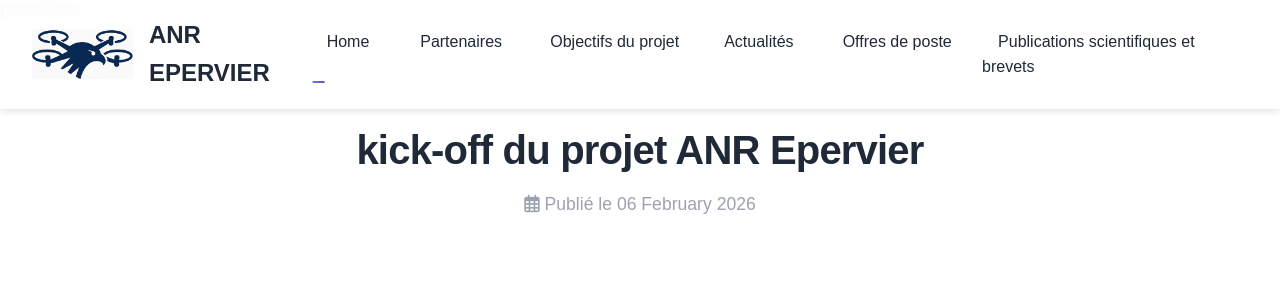
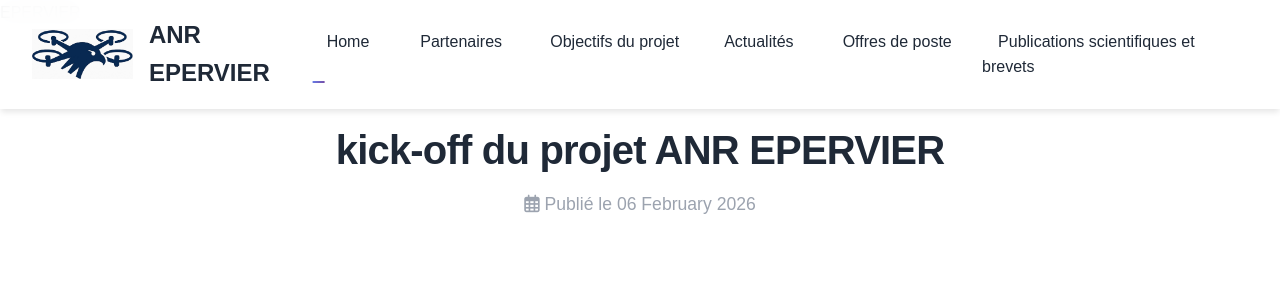
Before and after one commit to XLIM-Perception/anr-epervier, a Jekyll site: the page built from _posts/2026-02-06-kick-off.md, in a window 1280 px wide and 900 px high. Shown: the top 300 px of the window. Built offline with Jekyll 4.4.1, drawn with Linux system fonts in a browser that asks for light colours.

Commit message:
Update 2026-02-06-kick-off.md

```diff
--- a/_posts/2026-02-06-kick-off.md
+++ b/_posts/2026-02-06-kick-off.md
@@ -1,27 +1,30 @@
 ---
 layout: post
-title: "kick-off du projet ANR Epervier"
+title: "kick-off du projet ANR EPERVIER"
 date: 2026-02-06
 excerpt: "Découvrez le lancement officiel du projet ANR ÉPERVIER et ses objectifs"
 ---
 
-Description
-
+<p> La réunion de démarrage du projet EPERVIER s’est tenue le 6 février 2026 au siège de l’Institut de Recherche Criminelle de la Gendarmerie Nationale (IRCGN) à Cergy. Cet événement a rassemblé l’ensemble des partenaires afin de poser les bases scientifiques, techniques et organisationnelles du projet.
+</p><p>
+Cette première rencontre a permis de rappeler les objectifs du projet dans un contexte d’exploitation de drones en matière transmission robuste, de codage adaptatif, d'amélioration de contenus, de détection fiable de personnes et de localisation sans GNSS, notamment en situations de catastrophe ou d’investigation. Les échanges ont également porté sur la planification des travaux, la structuration des lots techniques, les modalités de collaboration ainsi que les perspectives de démonstration et de transfert vers les acteurs opérationnels.
+</p>
 <div class="image-row">
 	<div class="image-column">
+		<a href="{{ '/public/KoM3.jpg' | relative_url }}" target="_blank">
+			<img src="{{ '/public/KoM3.jpg' | relative_url }}" alt="">
+		</a>
+	</div>
+	<div class="image-column">
 		<a href="{{ '/public/KoM1.jpg' | relative_url }}" target="_blank">
-			<img src="{{ '/public/KoM1.jpg' | relative_url }}" alt="Ma légende">
+			<img src="{{ '/public/KoM1.jpg' | relative_url }}" alt="">
 		</a>
 	</div>
 
 	<div class="image-column">
 		<a href="{{ '/public/KoM2.jpg' | relative_url }}" target="_blank">
-			<img src="{{ '/public/KoM2.jpg' | relative_url }}" alt="Ma légende">
+			<img src="{{ '/public/KoM2.jpg' | relative_url }}" alt="">
 		</a>
 	</div>
-		<div class="image-column">
-		<a href="{{ '/public/KoM3.jpg' | relative_url }}" target="_blank">
-			<img src="{{ '/public/KoM3.jpg' | relative_url }}" alt="Ma légende">
-		</a>
-	</div>
+
 </div>
```
